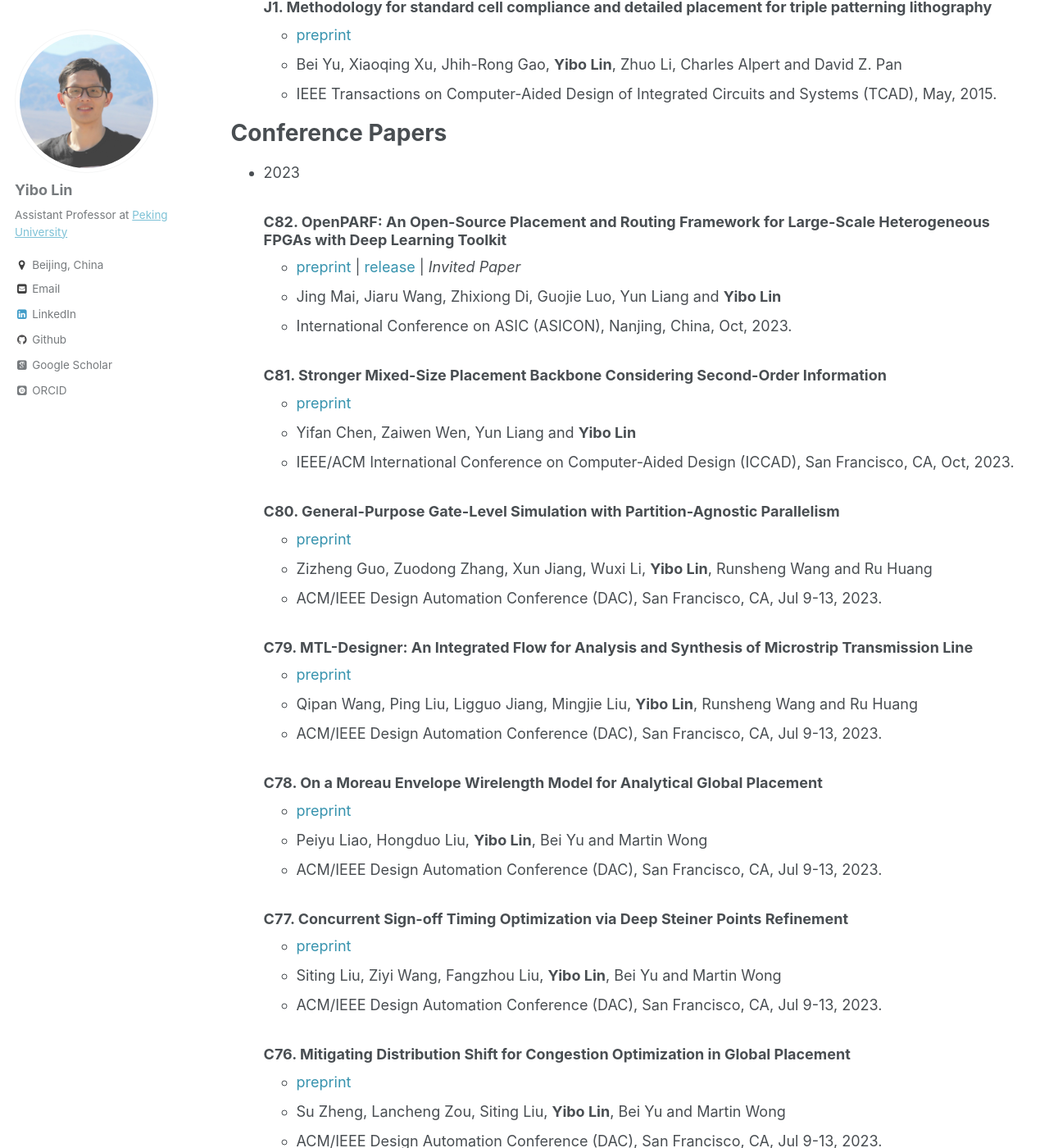
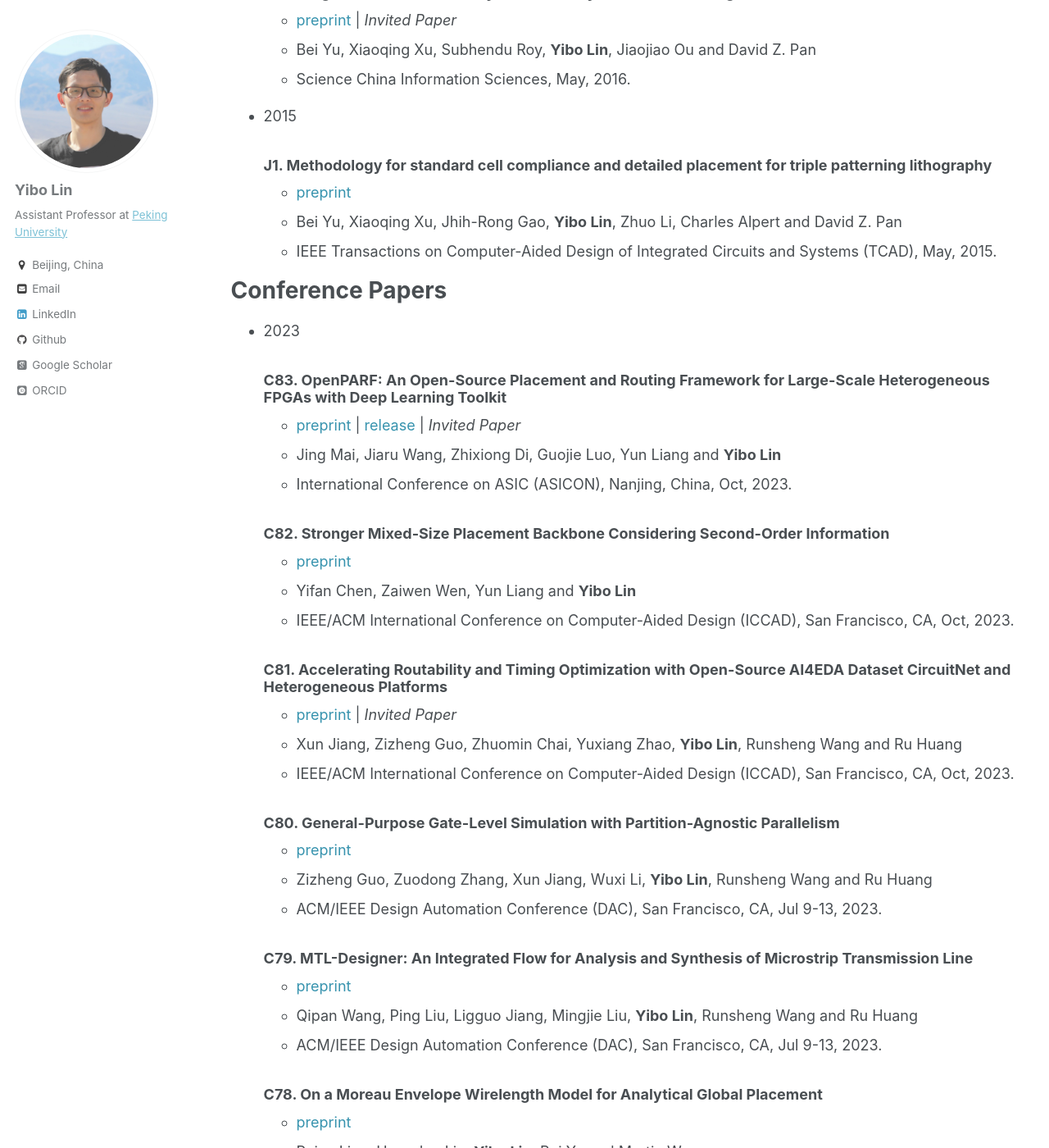
Before and after one commit to limbo018/limbo018.github.io, a Jekyll site: the page built from _pages/publications.md, in a window 1280 px wide and 1400 px high, scrolled down 8544 px. Shown: the whole window at 82% size. Built offline with Jekyll 4.4.1, drawn with Linux system fonts in a browser that asks for light colours; some web fonts are replaced; some of the changed text lies outside the part shown.

Commit message:
add iccad23 invited paper and xiaohan's scis

```diff
--- a/_pages/publications.md
+++ b/_pages/publications.md
@@ -44,40 +44,45 @@
 
 * 2023
 
-  ### J44. [DREAMPlace 4.0: Timing-driven Placement with Momentum-based Net Weighting and Lagrangian-based Refinement](https://doi.org/10.1109/TCAD.2023.3240132)
+  ### J45. [DREAMPlace 4.0: Timing-driven Placement with Momentum-based Net Weighting and Lagrangian-based Refinement](https://doi.org/10.1109/TCAD.2023.3240132)
      * <a href="https://github.com/limbo018/DREAMPlace" style="color:#3793ae">release</a> \| accepted
      * Peiyu Liao, Dawei Guo, Zizheng Guo, Siting Liu, Zhitang Chen, Wenlong Lv, **Yibo Lin** and Bei Yu
      * IEEE Transactions on Computer-Aided Design of Integrated Circuits and Systems (TCAD), 2023.
 
-  ### J43. [AVATAR: An Aging- and Variation-Aware Dynamic Timing Analyzer for Error-Efficient Computing](https://doi.org/10.1109/TCAD.2023.3255167)
+  ### J44. [AVATAR: An Aging- and Variation-Aware Dynamic Timing Analyzer for Error-Efficient Computing](https://doi.org/10.1109/TCAD.2023.3255167)
      * accepted
      * Zuodong Zhang, Zizheng Guo, **Yibo Lin**, Runsheng Wang and Ru Huang
      * IEEE Transactions on Computer-Aided Design of Integrated Circuits and Systems (TCAD), 2023.
 
-  ### J42. DRC-SG 2.0: Efficient Design Rule Checking Script Generation via Key Information Extraction
+  ### J43. DRC-SG 2.0: Efficient Design Rule Checking Script Generation via Key Information Extraction
      * accepted
      * Binwu Zhu, Xinyun Zhang, **Yibo Lin**, Bei Yu and Martin Wong
      * ACM Transactions on Design Automation of Electronic Systems (TODAES), 2023.
 
-  ### J41. [A GPU-accelerated Framework for Path-based Timing Analysis](https://doi.org/10.1109/TCAD.2023.3272274)
+  ### J42. [A GPU-accelerated Framework for Path-based Timing Analysis](https://doi.org/10.1109/TCAD.2023.3272274)
      * accepted
      * Guannan Guo, Tsung-Wei Huang, **Yibo Lin**, Zizheng Guo, Sushma Yellapragada and Martin Wong
      * IEEE Transactions on Computer-Aided Design of Integrated Circuits and Systems (TCAD), 2023.
 
-  ### J40. [Accelerating Static Timing Analysis using CPU-GPU Heterogeneous Parallelism](https://doi.org/10.1109/TCAD.2023.3286261)
+  ### J41. [Accelerating Static Timing Analysis using CPU-GPU Heterogeneous Parallelism](https://doi.org/10.1109/TCAD.2023.3286261)
      * accepted
      * Zizheng Guo, Tsung-Wei Huang and **Yibo Lin**
      * IEEE Transactions on Computer-Aided Design of Integrated Circuits and Systems (TCAD), 2023.
 
-  ### J39. [CircuitNet: An Open-Source Dataset for Machine Learning in VLSI CAD Applications with Improved Domain-Specific Evaluation Metric and Learning Strategies](https://doi.org/10.1109/TCAD.2023.3287970)
+  ### J40. [CircuitNet: An Open-Source Dataset for Machine Learning in VLSI CAD Applications with Improved Domain-Specific Evaluation Metric and Learning Strategies](https://doi.org/10.1109/TCAD.2023.3287970)
      * <a href="https://circuitnet.github.io" style="color:#3793ae">release</a> \| accepted
      * Zhuomin Chai, Yuxiang Zhao, Wei Liu, **Yibo Lin**, Runsheng Wang and Ru Huang
      * IEEE Transactions on Computer-Aided Design of Integrated Circuits and Systems (TCAD), 2023.
 
-  ### J38. [Multi-Electrostatic FPGA Placement Considering SLICEL-SLICEM Heterogeneity, Clock Feasibility, and Timing Optimization](https://doi.org/10.1109/TCAD.2023.3313101)
+  ### J39. [Multi-Electrostatic FPGA Placement Considering SLICEL-SLICEM Heterogeneity, Clock Feasibility, and Timing Optimization](https://doi.org/10.1109/TCAD.2023.3313101)
      * <a href="https://arxiv.org/abs/2303.09305" style="color:#3793ae">preprint</a> \| <a href="https://github.com/PKU-IDEA/OpenPARF" style="color:#3793ae">release</a> \| accepted
      * Jing Mai, Jiarui Wang, Zhixiong Di and **Yibo Lin**
      * IEEE Transactions on Computer-Aided Design of Integrated Circuits and Systems (TCAD), 2023.
+
+  ### J38. [Post-Layout Simulation Driven Analog Circuit Sizing](https://doi.org/10.1007/s11432-022-3878-5)
+     * <a href="https://arxiv.org/pdf/2310.14049" style="color:#3793ae">preprint</a>
+     * Xiaohan Gao, Haoyi Zhang, Siyuan Ye, Mingjie Liu, David Z. Pan, Linxiao Shen, Runsheng Wang and Ru Huang
+     * SCIENCE CHINA Information Sciences, Oct, 2023.
 
   ### J37. [Introduction to the Special Issue on Machine Learning for CAD/EDA](https://doi.org/10.1145/3586208)
      * **Yibo Lin**, Avi Ziv and Haoxing Ren
@@ -275,14 +280,19 @@
 
 * 2023
 
-  ### C82. [OpenPARF: An Open-Source Placement and Routing Framework for Large-Scale Heterogeneous FPGAs with Deep Learning Toolkit](https://arxiv.org/abs/2306.16665)
+  ### C83. [OpenPARF: An Open-Source Placement and Routing Framework for Large-Scale Heterogeneous FPGAs with Deep Learning Toolkit](https://arxiv.org/abs/2306.16665)
      * <a href="https://arxiv.org/abs/2306.16665" style="color:#3793ae">preprint</a> \| <a href="https://github.com/PKU-IDEA/OpenPARF" style="color:#3793ae">release</a> \| *Invited Paper*
      * Jing Mai, Jiaru Wang, Zhixiong Di, Guojie Luo, Yun Liang and **Yibo Lin**
      * International Conference on ASIC (ASICON), Nanjing, China, Oct, 2023.
 
-  ### C81. Stronger Mixed-Size Placement Backbone Considering Second-Order Information
+  ### C82. Stronger Mixed-Size Placement Backbone Considering Second-Order Information
      * <a href="/publications/papers/PLACE_ICCAD2023_Chen.pdf" style="color:#3793ae">preprint</a>
      * Yifan Chen, Zaiwen Wen, Yun Liang and **Yibo Lin**
+     * IEEE/ACM International Conference on Computer-Aided Design (ICCAD), San Francisco, CA, Oct, 2023.
+
+  ### C81. Accelerating Routability and Timing Optimization with Open-Source AI4EDA Dataset CircuitNet and Heterogeneous Platforms
+     * <a href="/publications/papers/PD_ICCAD2023_Jiang.pdf" style="color:#3793ae">preprint</a> \| *Invited Paper*
+     * Xun Jiang, Zizheng Guo, Zhuomin Chai, Yuxiang Zhao, **Yibo Lin**, Runsheng Wang and Ru Huang
      * IEEE/ACM International Conference on Computer-Aided Design (ICCAD), San Francisco, CA, Oct, 2023.
 
   ### C80. General-Purpose Gate-Level Simulation with Partition-Agnostic Parallelism
```
Also changed, not shown: _includes/publications_cv.md (+13 -9 lines), ref/publications.bib (+22 -0 lines), 5 other files.
